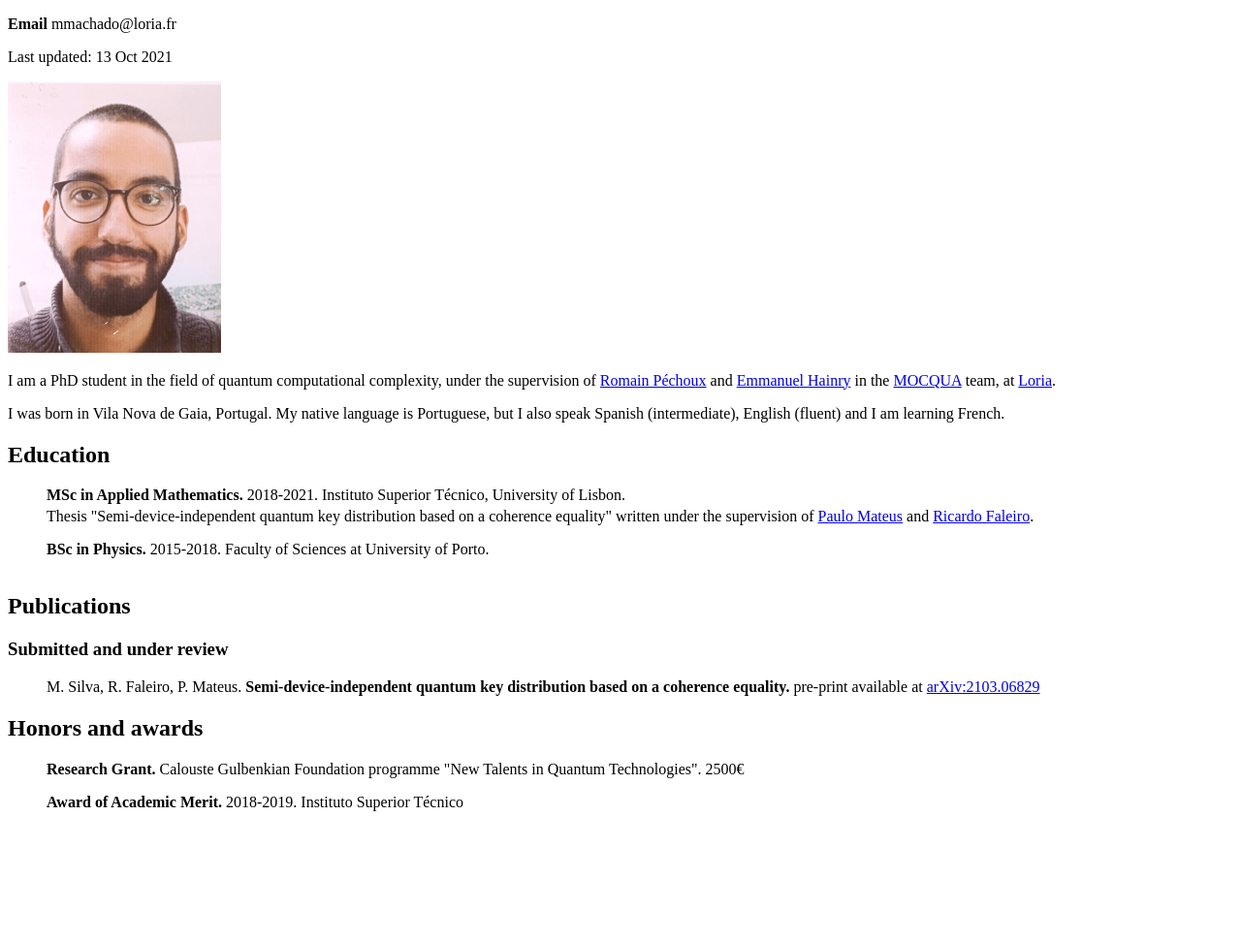
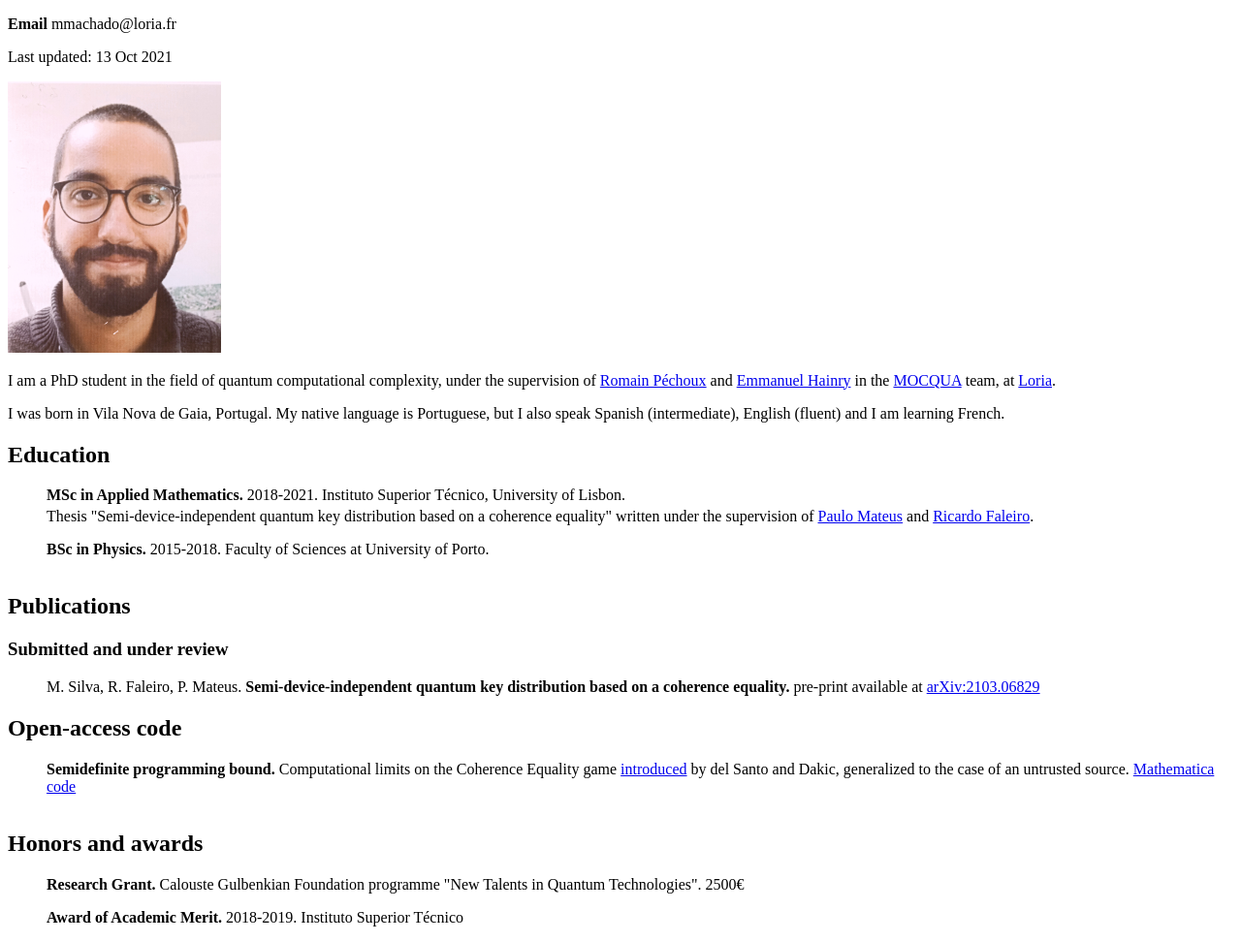
Before and after one commit to marioalbertosilva/marioalbertosilva.github.io, a plain HTML site: page index.html in a window 1280 px wide. Shown: the part 127-1099 px from the top of the page at 97% size. Before the commit the page ends 980 px from the top, so only its background shows below. Drawn offline with Linux system fonts and the light colour scheme.

Commit message:
added code link

```diff
--- a/index.html
+++ b/index.html
@@ -58,6 +58,17 @@
     <li>M. Silva, R. Faleiro, P. Mateus. <b>Semi-device-independent quantum key distribution based on a coherence equality.</b> pre-print available at <a href="https://arxiv.org/abs/2103.06829">arXiv:2103.06829</a> </li>
     </ul>
 
+    <h2> Open-access code
+    </h2>
+
+      <ul style="list-style-type: none;">
+      <li style="padding-bottom:1em">
+        <b>Semidefinite programming bound.</b> Computational limits on the Coherence Equality game <a href="https://arxiv.org/abs/1910.04784">introduced</a> by del Santo and Dakic, generalized to the case of an untrusted source. <a href="https://github.com/marioalbertosilva/semi-device-independent-qkd"> Mathematica code</a>
+      </li>
+
+    </ul>
+
+
     <h2> Honors and awards
     </h2>
     <ul style="list-style-type: none;">
```
Also changed, not shown: 1 other file.
